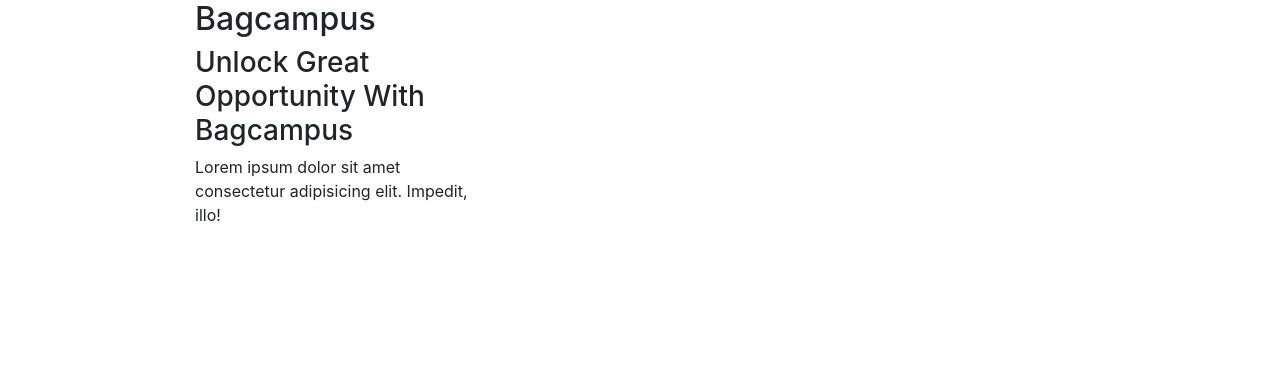
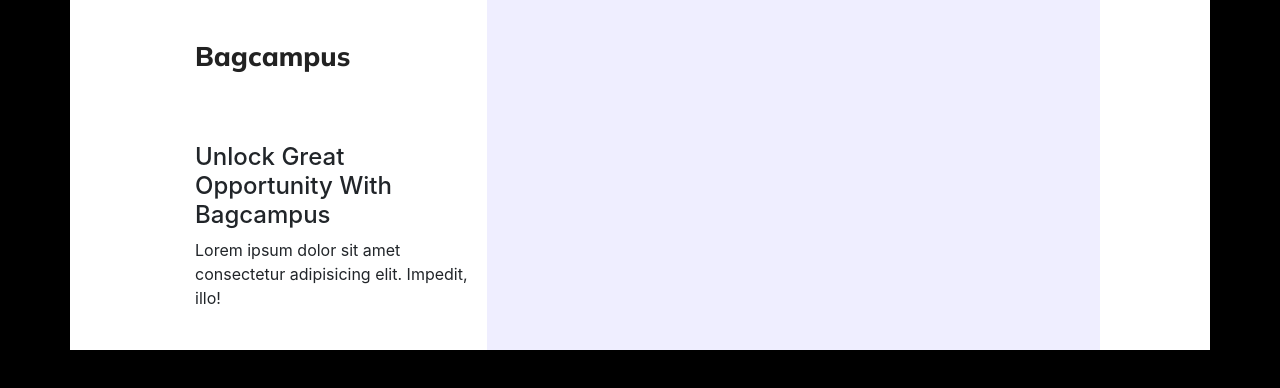
Before and after one commit to bagcampus/Login-Template-From-Bagcampus, a website: page index.html in a window 1280 px wide. Drawn offline with nearby package versions, Linux system fonts and the light colour scheme.

Commit message:
Update style.css

```diff
--- a/styles/style.css
+++ b/styles/style.css
@@ -1 +1,30 @@
-section#Login_Tab {min-height: 100vh;}
+@import url('https://fonts.googleapis.com/css2?family=Mulish:wght@800&display=swap');
+
+section#Login_Tab {
+    min-height: 100vh;background: black;
+}
+
+.out-box {
+    background: white;
+}
+
+.heading {
+    padding-top: 35px;
+}
+
+h2.logo {
+    line-height: 1.6;
+    font-size: 27px;
+    color: #222;
+    font-family: 'Mulish', sans-serif;
+    margin: 0px;
+    padding-bottom: 65px;
+}
+
+h3 {
+    font-size: 1.5rem;
+}
+
+.col-md-7.col-lg-8 {
+    background: #efeeff;
+}
```
